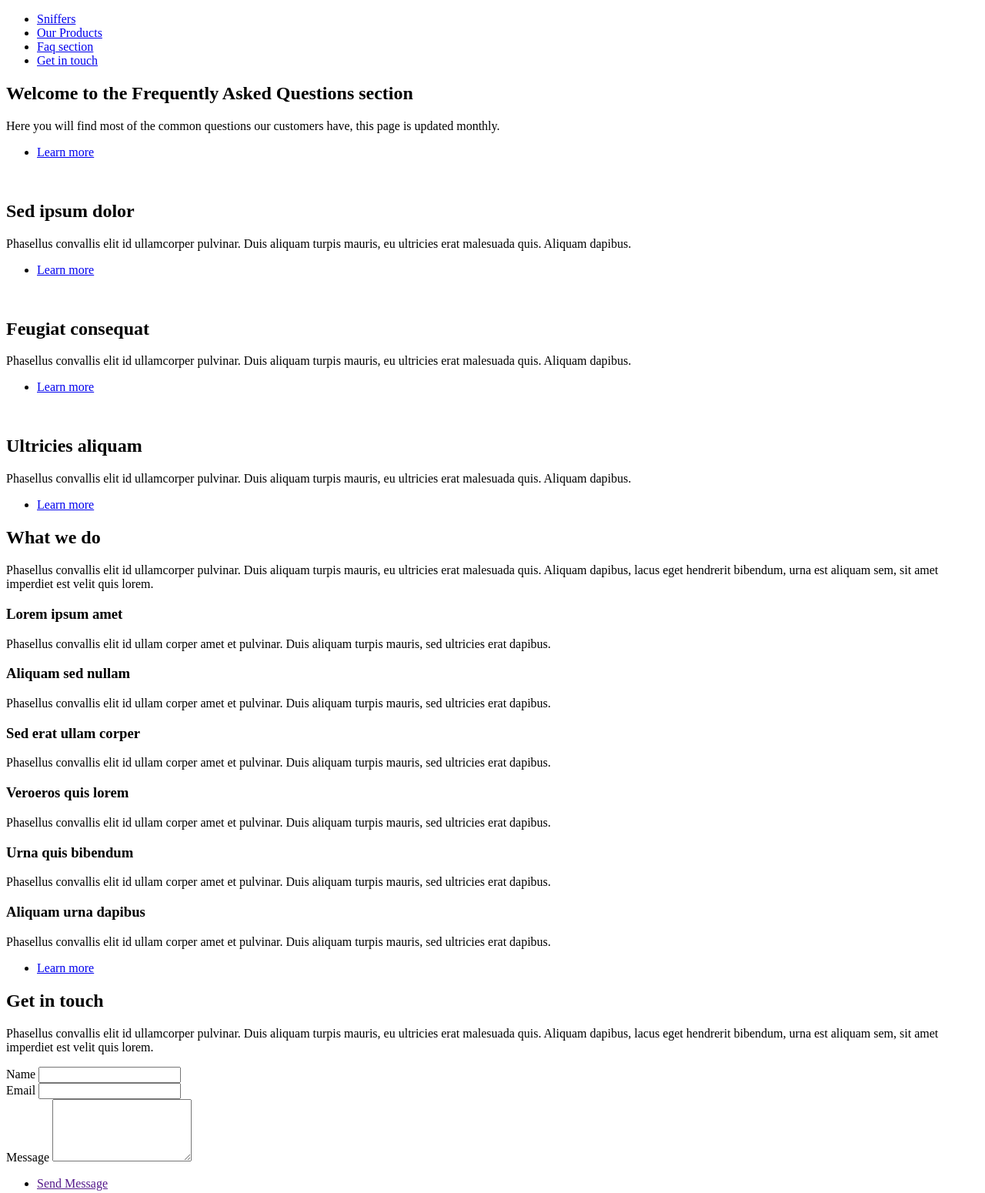
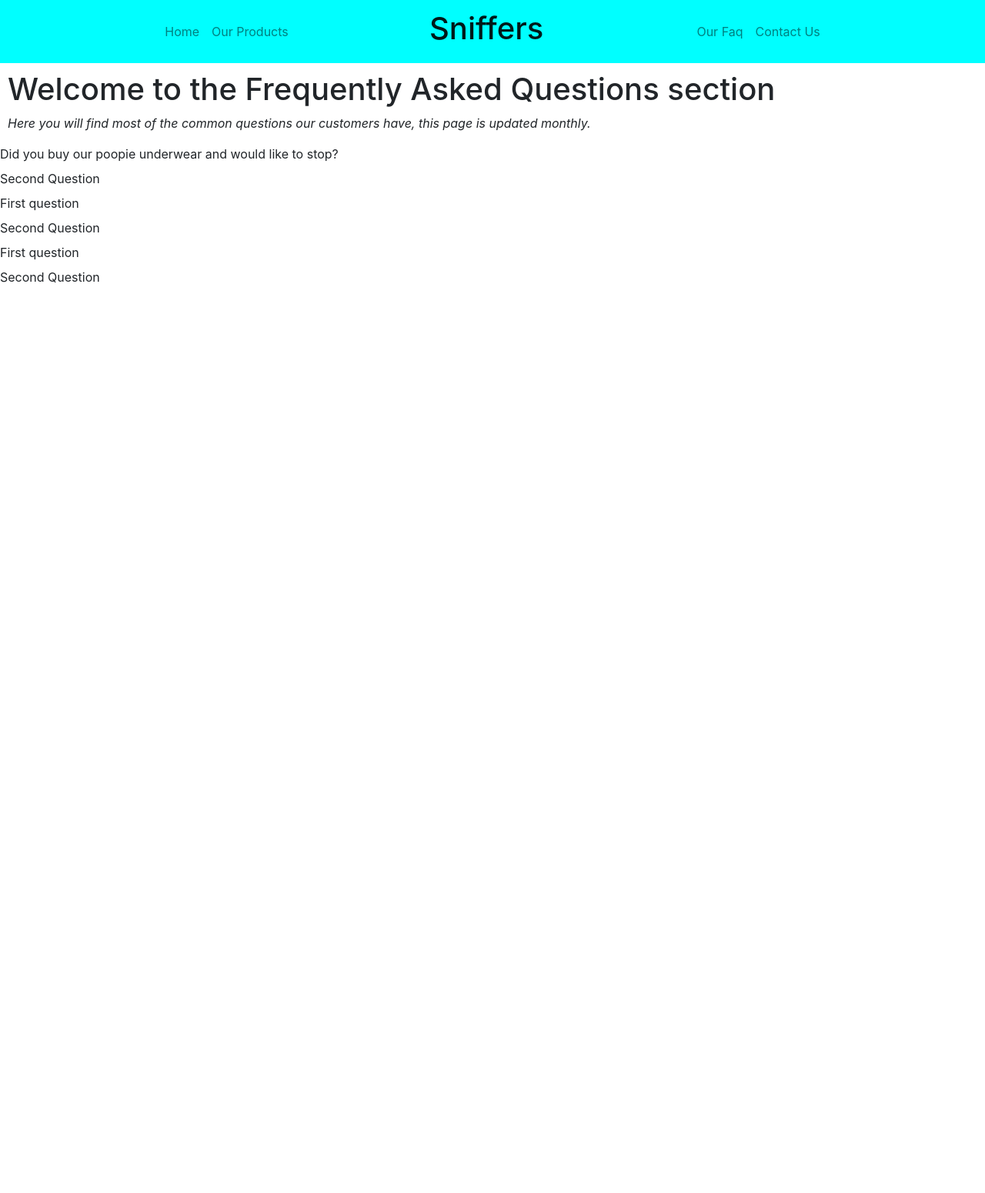
Before and after one commit to DimitryWuyts/sniffers, a plain HTML site: page faqs.html in a window 1280 px wide. Shown: the top 1550 px of the page at 77% size. After the commit the page ends 800 px from the top, so only its background shows below. Drawn offline with nearby package versions, Linux system fonts and the light colour scheme.

Commit message:
Foldout questions

```diff
--- a/assets/faqs.css
+++ b/assets/faqs.css
@@ -0,0 +1,39 @@
+.navbar {
+    background-color: aqua ;
+}
+
+.collapsible {
+    background-color: #eee;
+    color: #444;
+    cursor: pointer;
+    padding: 18px;
+    width: 100%;
+    border: none;
+    text-align: left;
+    outline: none;
+    font-size: 15px;
+}
+
+.active, .collapsible:hover {
+    background-color: #ccc;
+}
+
+.content {
+    padding: 0 18px;
+    display: none;
+    overflow: hidden;
+    background-color: #f1f1f1;
+}
+
+.hidden {
+    display: none;
+    height: 100px;
+    background: lightblue;
+}
+:checked + .hidden {
+    display: block;
+}
+
+header {
+    margin: 10px;
+}
--- a/faqs.html
+++ b/faqs.html
@@ -10,161 +10,95 @@
     <meta charset="utf-8" />
     <meta name="viewport" content="width=device-width, initial-scale=1, user-scalable=no" />
     <link rel="stylesheet" href="assets/faqs.css" />
+    <link rel="stylesheet" href="https://stackpath.bootstrapcdn.com/bootstrap/4.3.1/css/bootstrap.min.css" integrity="sha384-ggOyR0iXCbMQv3Xipma34MD+dH/1fQ784/j6cY/iJTQUOhcWr7x9JvoRxT2MZw1T" crossorigin="anonymous">
 </head>
 <body class="is-preload">
 
-<!-- Sidebar -->
-<section id="sidebar">
-    <div class="inner">
-        <nav>
-            <ul>
-                <li><a href="index.html">Sniffers</a></li>
-                <li><a href="products.html">Our Products</a></li>
-                <li><a href="faqs.html">Faq section</a></li>
-                <li><a href="contacts.html">Get in touch</a></li>
+<!-- Navbar -->
+
+<nav class="navbar navbar-expand-lg navbar-light sticky-top">
+    <div class="collapse navbar-collapse container-fluid text-center" id="navbarNav">
+        <ul class="navbar-nav mx-auto">
+            <li class="nav-item">
+                <a class="nav-link" href="index.html">Home</a>
+            </li>
+            <li class="nav-item">
+                <a class="nav-link" href="products.html">Our Products</a>
+            </li>
         </ul>
-        </nav>
-    </div>
-</section>
-
-<!-- Wrapper -->
-<div id="wrapper">
-
-    <!-- Intro -->
-    <section id="intro" class="wrapper style1 fullscreen fade-up">
-        <div class="inner">
-            <h1>Welcome to the Frequently Asked Questions section</h1>
-            <p>Here you will find most of the common questions our customers have, this page is updated monthly.</p>
-            <ul class="actions">
-                <li><a href="#one" class="button scrolly">Learn more</a></li>
+        <a class="navbar-brand" href="index.html"><h1>Sniffers</h1></a>
+        <ul class="navbar-nav mx-auto">
+            <li class="nav-item">
+                <a class="nav-link" href="faqs.html">Our Faq</a>
+            </li>
+            <li class="nav-item">
+                <a class="nav-link" href="contacts.html">Contact Us</a>
+            </li>
         </ul>
     </div>
-    </section>
+</nav>
 
-    <!-- One -->
-    <section id="one" class="wrapper style2 spotlights">
-        <section>
-            <a href="#" class="image"><img src="images/pic01.jpg" alt="" data-position="center center" /></a>
-            <div class="content">
-                <div class="inner">
-                    <h2>Sed ipsum dolor</h2>
-                    <p>Phasellus convallis elit id ullamcorper pulvinar. Duis aliquam turpis mauris, eu ultricies erat malesuada quis. Aliquam dapibus.</p>
-                    <ul class="actions">
-                        <li><a href="generic.html" class="button">Learn more</a></li>
-                    </ul>
+<!-- Header -->
+
+<header>
+<h1>Welcome to the Frequently Asked Questions section</h1>
+    <p><i>Here you will find most of the common questions our customers have, this page is updated monthly.</i></p>
+</header>
+
+<div class="first question">
+    <label for="my_checkbox">Did you buy our poopie underwear and would like to stop?</label>
+    <input type="checkbox" id="my_checkbox" style="display:none;">
+    <div class="hidden">
+        <p> You can get professional help with our sniffer psychologist Neil Benin. Neil was known to be a underwear thief back in high school and finally got help.<br>
+            He has stopped smelling panties for the past 5 years now, although his collegues somehow keep losing theirs without even taking their pants off. </p>
     </div>
 </div>
-        </section>
-        <section>
-            <a href="#" class="image"><img src="images/pic02.jpg" alt="" data-position="top center" /></a>
-            <div class="content">
-                <div class="inner">
-                    <h2>Feugiat consequat</h2>
-                    <p>Phasellus convallis elit id ullamcorper pulvinar. Duis aliquam turpis mauris, eu ultricies erat malesuada quis. Aliquam dapibus.</p>
-                    <ul class="actions">
-                        <li><a href="generic.html" class="button">Learn more</a></li>
-                    </ul>
+
+<div>
+    <label for="second">Second Question</label>
+    <input type="checkbox" id="second" style="display:none;">
+    <div class="hidden">
+        <p> second test </p>
     </div>
 </div>
-        </section>
-        <section>
-            <a href="#" class="image"><img src="images/pic03.jpg" alt="" data-position="25% 25%" /></a>
-            <div class="content">
-                <div class="inner">
-                    <h2>Ultricies aliquam</h2>
-                    <p>Phasellus convallis elit id ullamcorper pulvinar. Duis aliquam turpis mauris, eu ultricies erat malesuada quis. Aliquam dapibus.</p>
-                    <ul class="actions">
-                        <li><a href="generic.html" class="button">Learn more</a></li>
-                    </ul>
+
+<div class="first question">
+    <label for="third">First question</label>
+    <input type="checkbox" id="third" style="display:none;">
+    <div class="hidden">
+        <p> tryout </p>
     </div>
 </div>
-        </section>
-    </section>
 
-    <!-- Two -->
-    <section id="two" class="wrapper style3 fade-up">
-        <div class="inner">
-            <h2>What we do</h2>
-            <p>Phasellus convallis elit id ullamcorper pulvinar. Duis aliquam turpis mauris, eu ultricies erat malesuada quis. Aliquam dapibus, lacus eget hendrerit bibendum, urna est aliquam sem, sit amet imperdiet est velit quis lorem.</p>
-            <div class="features">
-                <section>
-                    <span class="icon solid major fa-code"></span>
-                    <h3>Lorem ipsum amet</h3>
-                    <p>Phasellus convallis elit id ullam corper amet et pulvinar. Duis aliquam turpis mauris, sed ultricies erat dapibus.</p>
-                </section>
-                <section>
-                    <span class="icon solid major fa-lock"></span>
-                    <h3>Aliquam sed nullam</h3>
-                    <p>Phasellus convallis elit id ullam corper amet et pulvinar. Duis aliquam turpis mauris, sed ultricies erat dapibus.</p>
-                </section>
-                <section>
-                    <span class="icon solid major fa-cog"></span>
-                    <h3>Sed erat ullam corper</h3>
-                    <p>Phasellus convallis elit id ullam corper amet et pulvinar. Duis aliquam turpis mauris, sed ultricies erat dapibus.</p>
-                </section>
-                <section>
-                    <span class="icon solid major fa-desktop"></span>
-                    <h3>Veroeros quis lorem</h3>
-                    <p>Phasellus convallis elit id ullam corper amet et pulvinar. Duis aliquam turpis mauris, sed ultricies erat dapibus.</p>
-                </section>
-                <section>
-                    <span class="icon solid major fa-link"></span>
-                    <h3>Urna quis bibendum</h3>
-                    <p>Phasellus convallis elit id ullam corper amet et pulvinar. Duis aliquam turpis mauris, sed ultricies erat dapibus.</p>
-                </section>
-                <section>
-                    <span class="icon major fa-gem"></span>
-                    <h3>Aliquam urna dapibus</h3>
-                    <p>Phasellus convallis elit id ullam corper amet et pulvinar. Duis aliquam turpis mauris, sed ultricies erat dapibus.</p>
-                </section>
-            </div>
-            <ul class="actions">
-                <li><a href="generic.html" class="button">Learn more</a></li>
-            </ul>
-        </div>
-    </section>
-
-    <!-- Three -->
-    <section id="three" class="wrapper style1 fade-up">
-        <div class="inner">
-            <h2>Get in touch</h2>
-            <p>Phasellus convallis elit id ullamcorper pulvinar. Duis aliquam turpis mauris, eu ultricies erat malesuada quis. Aliquam dapibus, lacus eget hendrerit bibendum, urna est aliquam sem, sit amet imperdiet est velit quis lorem.</p>
-            <div class="split style1">
-                <section>
-                    <form method="post" action="#">
-                        <div class="fields">
-                            <div class="field half">
-                                <label for="name">Name</label>
-                                <input type="text" name="name" id="name" />
-                            </div>
-                            <div class="field half">
-                                <label for="email">Email</label>
-                                <input type="text" name="email" id="email" />
-                            </div>
-                            <div class="field">
-                                <label for="message">Message</label>
-                                <textarea name="message" id="message" rows="5"></textarea>
+<div>
+    <label for="fourth">Second Question</label>
+    <input type="checkbox" id="fourth" style="display:none;">
+    <div class="hidden">
+        <p> second test </p>
     </div>
 </div>
-                        <ul class="actions">
-                            <li><a href="" class="button submit">Send Message</a></li>
-                        </ul>
-                    </form>
-                </section>
+
+<div class="fifth">
+    <label for="fifth">First question</label>
+    <input type="checkbox" id="fifth" style="display:none;">
+    <div class="hidden">
+        <p> tryout </p>
     </div>
 </div>
-    </section>
 
+<div>
+    <label for="sixth">Second Question</label>
+    <input type="checkbox" id="sixth" style="display:none;">
+    <div class="hidden">
+        <p> second test </p>
+    </div>
 </div>
 
-<!-- Footer -->
-<footer id="footer" class="wrapper style1-alt">
-    <div class="inner">
-        <ul class="menu">
-            <li>&copy; Sniffers. All rights reserved.</li><li>Design: <a href="http://html5up.net">HTML5 UP</a></li>
-        </ul>
-    </div>
-</footer>
+<!-- Scripts -->
+
+<script src="https://code.jquery.com/jquery-3.2.1.slim.min.js" integrity="sha384-KJ3o2DKtIkvYIK3UENzmM7KCkRr/rE9/Qpg6aAZGJwFDMVNA/GpGFF93hXpG5KkN" crossorigin="anonymous"></script>
+<script src="https://cdnjs.cloudflare.com/ajax/libs/popper.js/1.12.9/umd/popper.min.js" integrity="sha384-ApNbgh9B+Y1QKtv3Rn7W3mgPxhU9K/ScQsAP7hUibX39j7fakFPskvXusvfa0b4Q" crossorigin="anonymous"></script>
+<script src="https://maxcdn.bootstrapcdn.com/bootstrap/4.0.0/js/bootstrap.min.js" integrity="sha384-JZR6Spejh4U02d8jOt6vLEHfe/JQGiRRSQQxSfFWpi1MquVdAyjUar5+76PVCmYl" crossorigin="anonymous"></script>
 
 </body>
 </html>
```
Lines whose indentation alone changed are shown as unchanged.
